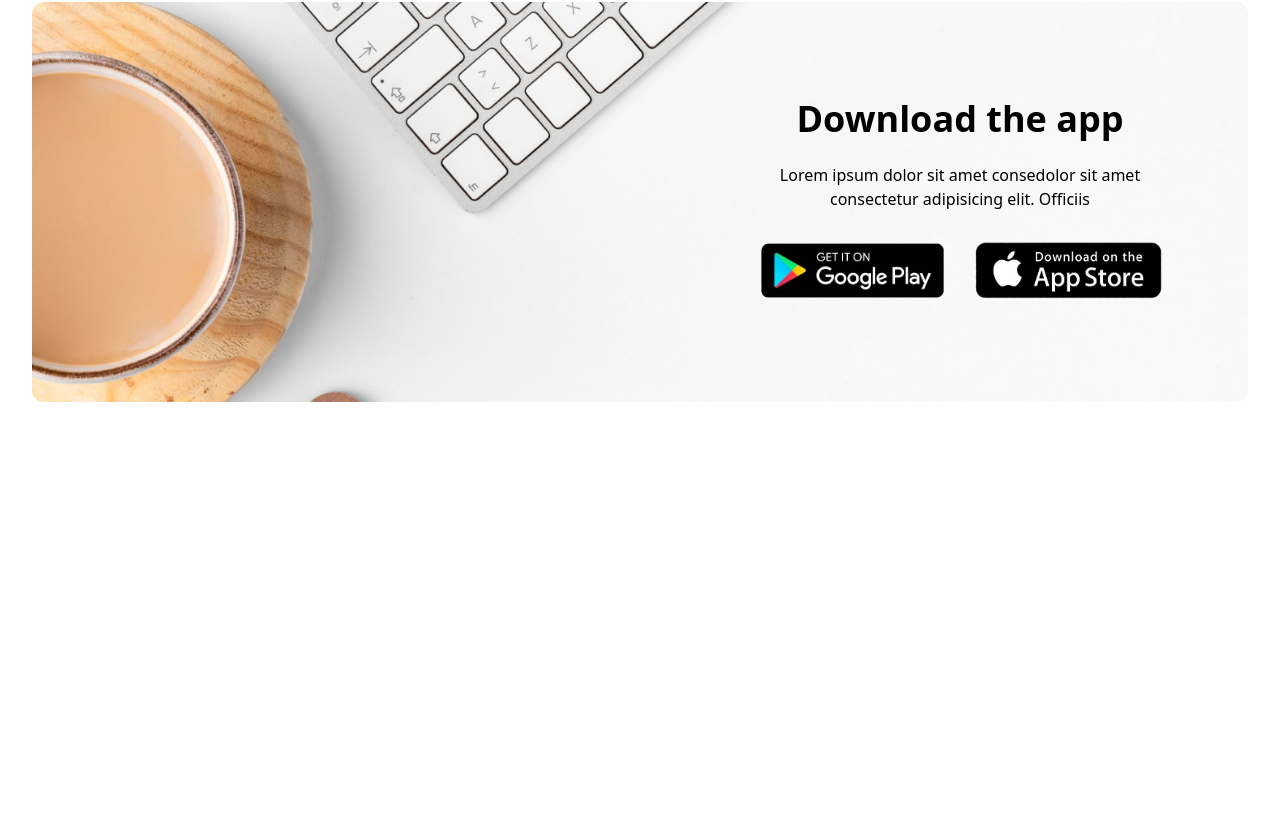
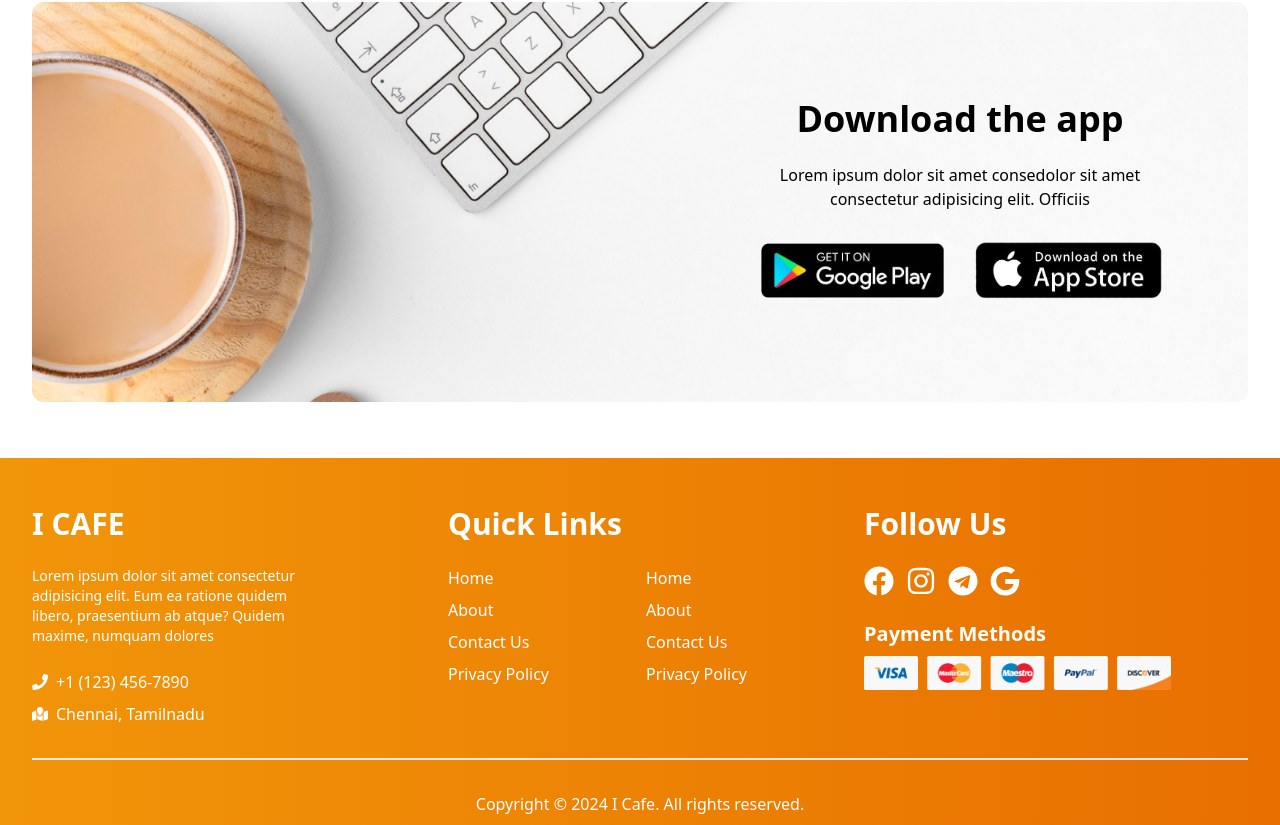
Before and after one commit to rodanAsh/icafe-framermotion, a React (Vite) app: page / in a window 1280 px wide. Shown: the part 1972-2797 px from the top of the page. Before the commit the page ends 2430 px from the top, so only its background shows below. Built offline with nearby package versions, Linux system fonts and the light colour scheme.

Commit message:
feat: designed Footer component

```diff
--- a/src/App.jsx
+++ b/src/App.jsx
@@ -3,6 +3,7 @@ import Hero from './components/Hero'
 import Services from './components/Services'
 import WhereToBuy from './components/WhereToBuy'
 import AppBanner from './components/AppBanner'
+import Footer from './components/Footer'
 
 const App = () => {
   return (
@@ -11,6 +12,7 @@ const App = () => {
       <Services />
       <WhereToBuy />
       <AppBanner />
+      <Footer />
     </main>
   )
 }
--- /dev/null
+++ b/src/components/Footer.jsx
@@ -0,0 +1,119 @@
+import React from 'react'
+import {
+  FaFacebook,
+  FaGoogle,
+  FaInstagram,
+  FaPhone,
+  FaTelegram
+} from 'react-icons/fa'
+import {FaMapLocation} from 'react-icons/fa6'
+import CreditCards from '../assets/website/credit-cards.webp'
+import { motion } from 'framer-motion'
+
+const Footer = () => {
+  const year = new Date()
+  return (
+    <div className='bg-gradient-to-r from-primary to-primaryDark pt-12 pb-8 text-white'>
+      <div className="container">
+        <div className='grid grid-cols-1 sm:grid-cols-2 md:grid-cols-3 gap-8'>
+
+          {/* Company details section */}
+          <motion.div
+            initial={{opacity:0,y:100}}
+            whileInView={{opacity:1,y:0}}
+            viewport={{once:true,amount:0.5}}
+            transition={{
+              delay:0.2,
+              duration:0.6
+            }}
+            className='space-y-6'
+          >
+            <h1 className='text-3xl font-bold uppercase'>
+              I Cafe
+            </h1>
+            <p className='text-sm max-w-[300px]'>
+              Lorem ipsum dolor sit amet consectetur adipisicing elit. Eum ea ratione quidem libero, praesentium ab atque? Quidem maxime, numquam dolores
+            </p>
+            <div>
+              <p className='flex items-center gap-2'>
+                <FaPhone />
+                +1 (123) 456-7890
+              </p>
+              <p className='flex items-center gap-2 mt-2'>
+                <FaMapLocation />
+                Chennai, Tamilnadu
+              </p>
+            </div>
+          </motion.div>
+
+          {/* Footer Links section */}
+          <motion.div
+            initial={{opacity:0,y:100}}
+            whileInView={{opacity:1,y:0}}
+            viewport={{once:true,amount:0.5}}
+            transition={{
+              delay:0.4,
+              duration:0.6
+            }}
+            className='space-y-6'
+          >
+            <h1 className='text-3xl font-bold'>Quick Links</h1>
+            <div className='grid grid-cols-2 gap-3'>
+              {/* first column section */}
+              <div>
+                <ul className='space-y-2'>
+                  <li>Home</li>
+                  <li>About</li>
+                  <li>Contact Us</li>
+                  <li>Privacy Policy</li>
+                </ul>
+              </div>
+              {/* second column section */}
+              <div>
+                <ul className='space-y-2'>
+                  <li>Home</li>
+                  <li>About</li>
+                  <li>Contact Us</li>
+                  <li>Privacy Policy</li>
+                </ul>
+              </div>
+            </div>
+          </motion.div>
+
+          {/* Social Links section */}
+          <motion.div
+            initial={{opacity:0,y:100}}
+            whileInView={{opacity:1,y:0}}
+            viewport={{once:true,amount:0.5}}
+            transition={{
+              delay:0.6,
+              duration:0.6
+            }}
+            className='space-y-6'
+          >
+            <h1 className='text-3xl font-bold'>Follow Us</h1>
+            <div className='flex items-center gap-3'>
+              <FaFacebook className='text-3xl hover:scale-105 duration-300' />
+              <FaInstagram className='text-3xl hover:scale-105 duration-300' />
+              <FaTelegram className='text-3xl hover:scale-105 duration-300' />
+              <FaGoogle className='text-3xl hover:scale-105 duration-300' />
+            </div>
+            <div>
+              <h1 className='text-xl font-semibold mb-2'>Payment Methods</h1>
+              <img className='w-[80%]' src={CreditCards} alt="credit cards" />
+            </div>
+          </motion.div>
+        </div>
+
+        {/* Copyright Section */}
+        <p
+          className='text-white text-center mt-8 pt-8 border-t-2'
+        >
+          Copyright &copy; {year.getFullYear()} I Cafe. All rights reserved.
+        </p>
+      </div>
+    </div>
+  )
+}
+
+export default Footer
--- a/src/components/Hero.jsx
+++ b/src/components/Hero.jsx
@@ -26,7 +26,7 @@ const Hero = () => {
                     <div className='text-lightOrange mt-[100px] md:mt-0 p-4 space-y-28'>
                         <motion.h1
                             initial={{opacity:0,y:-100}}
-                            animate={{opacity:1,y:0}}
+                            whileInView={{opacity:1,y:0}}
                             transition={{
                                 type:'spring',
                                 stiffness:100,
@@ -39,7 +39,7 @@ const Hero = () => {
                         </motion.h1>
                         <motion.div
                             initial={{opacity:0,y:100}}
-                            animate={{opacity:1,y:0}}
+                            whileInView={{opacity:1,y:0}}
                             transition={{
                                 type:'spring',
                                 stiffness:100,
@@ -59,7 +59,8 @@ const Hero = () => {
                     <div className='relative'>
                         <motion.img
                             initial={{opacity:0,scale:0}}
-                            animate={{opacity:1,scale:1}}
+                            whileInView={{opacity:1,scale:1}}
+                            viewport={{once:true}}
                             transition={{
                                 type:'spring',
                                 stiffness:100,
@@ -73,7 +74,7 @@ const Hero = () => {
                         {/* Orange Circle Ring */}
                         <motion.div
                             initial={{opacity:0,y:100}}
-                            animate={{opacity:1,y:0}}
+                            whileInView={{opacity:1,y:0}}
                             transition={{
                                 type:'spring',
                                 stiffness:100,
@@ -86,7 +87,7 @@ const Hero = () => {
                         {/* big text section */}
                         <motion.div
                             initial={{opacity:0,x:-100}}
-                            animate={{opacity:1,x:0}}
+                            whileInView={{opacity:1,x:0}}
                             transition={{
                                 type:'spring',
                                 stiffness:100,
@@ -99,9 +100,10 @@ const Hero = () => {
                         </motion.div>
                     </div>
                     {/* Right Side */}
+                    <div className='hidden lg:block'>
                         <motion.div
                             initial={{opacity:0,y:100}}
-                        animate={{opacity:1,y:0}}
+                            whileInView={{opacity:1,y:0}}
                             transition={{
                                 type:'spring',
                                 stiffness:100,
@@ -119,6 +121,9 @@ const Hero = () => {
                                 <div className='absolute -top-6 -right-10 w-[250px] h-[190px] bg-darkGray/50'></div>
                             </div>
                         </motion.div>
+                        <div></div>
+                    </div>
+
                 </div>
             </div>
 
@@ -128,7 +133,7 @@ const Hero = () => {
                     <motion.div
                         initial={{x:'100%'}}
                         whileInView={{x:0}}
-                        className='absolute top-0 right-0 w-[140px] h-full bg-gradient-to-b from-primary/80 to-primaryDark/80 backdrop-blur-sm z-10'
+                        className='absolute top-0 right-0 w-[140px] h-full bg-gradient-to-b from-primary/80 to-primaryDark/80 backdrop-blur-sm z-50'
                     >
                     <div className='w-full h-full flex flex-col justify-center items-center gap-6 text-white'>
                         {/* line */}
--- a/src/components/Navbar.jsx
+++ b/src/components/Navbar.jsx
@@ -4,7 +4,7 @@ import { motion } from 'framer-motion'
 
 const Navbar = ({setIsSideMenu}) => {
   return (
-    <nav className='absolute top-0 left-0 w-full pt-10 text-white z-40'>
+    <nav className='absolute top-0 left-0 w-full pt-10 text-white z-[999]'>
         <div className="container">
             <div className='flex items-center justify-between'>
                 {/* logo section */}
@@ -24,7 +24,7 @@ const Navbar = ({setIsSideMenu}) => {
 
                 {/* Hamburger menu section */}
                 <motion.div
-                onClick={() => setIsSideMenu(prev => !prev)}
+                    onClick={() => setIsSideMenu(prev => !prev)}
                     initial={{opacity:0,y:-100}}
                     animate={{opacity:1,y:0}}
                     transition={{
--- a/src/components/Services.jsx
+++ b/src/components/Services.jsx
@@ -2,7 +2,7 @@ import React from 'react'
 import coffee1 from '../assets/coffee/coffee1.png'
 import coffee2 from '../assets/coffee/coffee3.png'
 import { motion } from 'framer-motion'
-import { image } from 'framer-motion/client'
+
 
 const servicesData = [
     {
```
Lines whose indentation alone changed are shown as unchanged.
